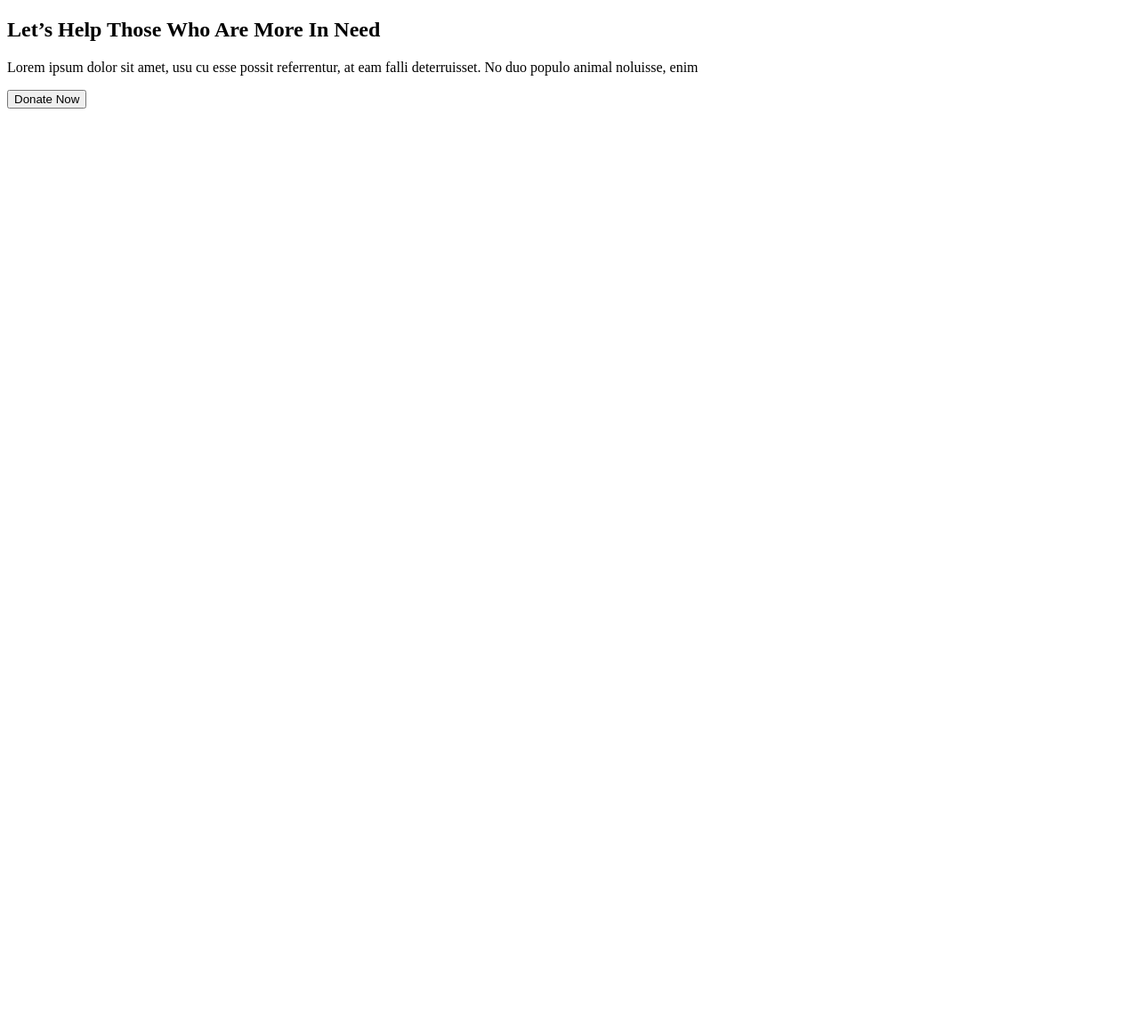
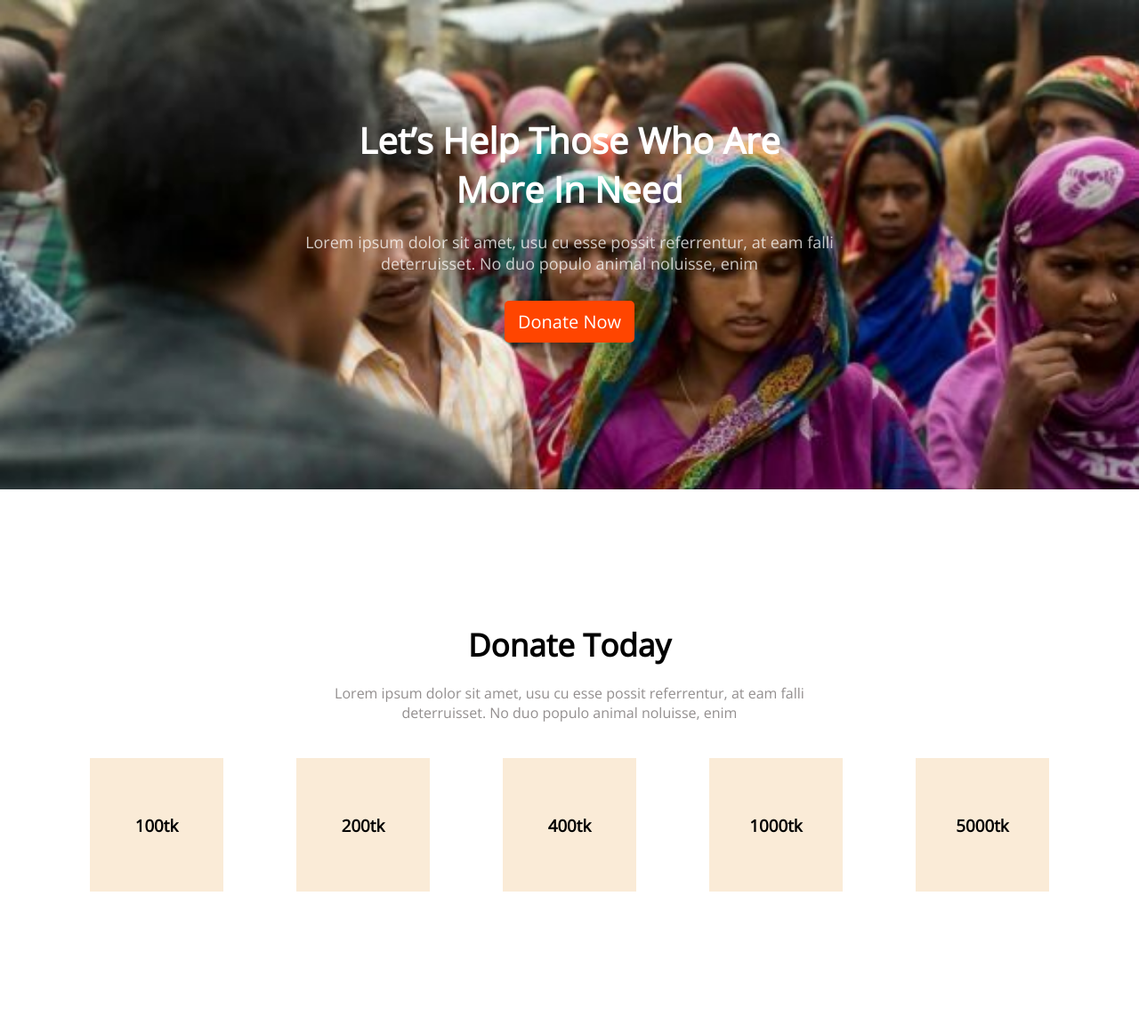
Before and after one commit to billal-fahmid/practics-site, a plain HTML site: page index.html in a window 1280 px wide. Shown: the whole page at 89% size. Before the commit the page ends 800 px from the top, so only its background shows below. Drawn offline with nearby package versions, Linux system fonts and the light colour scheme.

Commit message:
mourning work

```diff
--- a/index.html
+++ b/index.html
@@ -5,17 +5,58 @@
     <meta http-equiv="X-UA-Compatible" content="IE=edge">
     <meta name="viewport" content="width=device-width, initial-scale=1.0">
     <title>Practics Site</title>
+    <link rel="preconnect" href="https://fonts.googleapis.com"><link rel="preconnect" href="https://fonts.gstatic.com" crossorigin><link href="https://fonts.googleapis.com/css2?family=Open+Sans&display=swap" rel="stylesheet">
+    <link rel="stylesheet" href="./styles/style.css">
 </head>
 <body>
     <header>
         <section class="banner">
-            <h2 class="banner-title">Let’s Help Those Who Are More In Need</h2>
-            <p class="banner-description">Lorem ipsum dolor sit amet, usu cu esse possit referrentur, at eam falli deterruisset. No duo populo animal noluisse, enim</p>
+            <h2 class="banner-title">Let’s Help Those Who Are <br> More In Need</h2>
+            <p class="banner-description">Lorem ipsum dolor sit amet, usu cu esse possit referrentur, at eam falli <br> deterruisset. No duo populo animal noluisse, enim</p>
             <button class="btn-primary">Donate Now</button>
         </section>
     </header>
     <main>
+        <!-- donate area start -->
+        <section class="donate-area">
+            <div class="section-title">
+                <h3>Donate Today</h3>
+            </div>
+                <div >
+                    <p class="section-description">Lorem ipsum dolor sit amet, usu cu esse possit referrentur, at eam falli <br>
+                        deterruisset. No duo populo animal noluisse, enim</p>
+                </div>
+                    <div class="amounts">
+                        <div class="amount">
+                            <h3>
+                                100tk
+                            </h3>
+                        </div>
+                        <div class="amount">
+                            <h3>
+                                200tk
+                            </h3>
+                        </div>
+                        <div class="amount">
+                            <h3>
+                                400tk
+                            </h3>
+                        </div>
+                        <div class="amount">
+                            <h3>
+                                1000tk
+                            </h3>
+                        </div>
+                        <div class="amount">
+                            <h3>
+                                5000tk
+                            </h3>
+                        </div>
+                    </div>
 
+
+
+        </section>
     </main>
     <footer>
 
--- /dev/null
+++ b/styles/style.css
@@ -0,0 +1,77 @@
+*{
+    margin: 0;
+    padding: 0;
+    font-family: 'Open Sans', sans-serif;
+}
+main{
+    width: 1140px;
+    margin: 0 auto;
+}
+header{
+    background-image: url(../images/donation1.jpg);
+    background-size: cover;
+    background-repeat: no-repeat;
+    height: 550px;
+    text-align: center;
+
+
+}
+.btn-primary{
+    background-color: orangered;
+    color: #FFFFFF;
+    border: none;
+    font-size: 20px;
+    font-weight: 400;
+    padding: 10px 15px;
+    border-radius: 5px;
+
+}
+.banner-title{
+    padding-top: 130px;
+    padding-bottom: 20px;
+    font-size: 40px;
+    font-weight: 900px;
+    color: #FFFFFF;
+
+}
+.banner-description{
+    font-size: 18px;
+    font-weight: 400px;
+    color: #ffffffc0;
+    padding-bottom: 30px;
+}
+/* this is donate area */
+.donate-area{
+    text-align: center;
+    padding-top: 150px;
+    padding-bottom: 150px;
+}
+.section-title{
+    font-size: 30px;
+    font-weight: 600;
+    color: black;
+    margin-bottom: 20px;
+}
+.section-description{
+    font-size: 16px;
+    color: #443d3d93;
+}
+.amounts{
+    display: flex;
+    gap: 20px;
+    justify-content: space-around;
+    margin-top: 40px;
+
+}
+.amount{
+    height: 150px;
+    width: 150px;
+
+
+    /* text-align: center; */
+    background-color: antiquewhite;
+}
+.amount h3{
+    text-align: center;
+    padding: 63px 0;
+}
```
